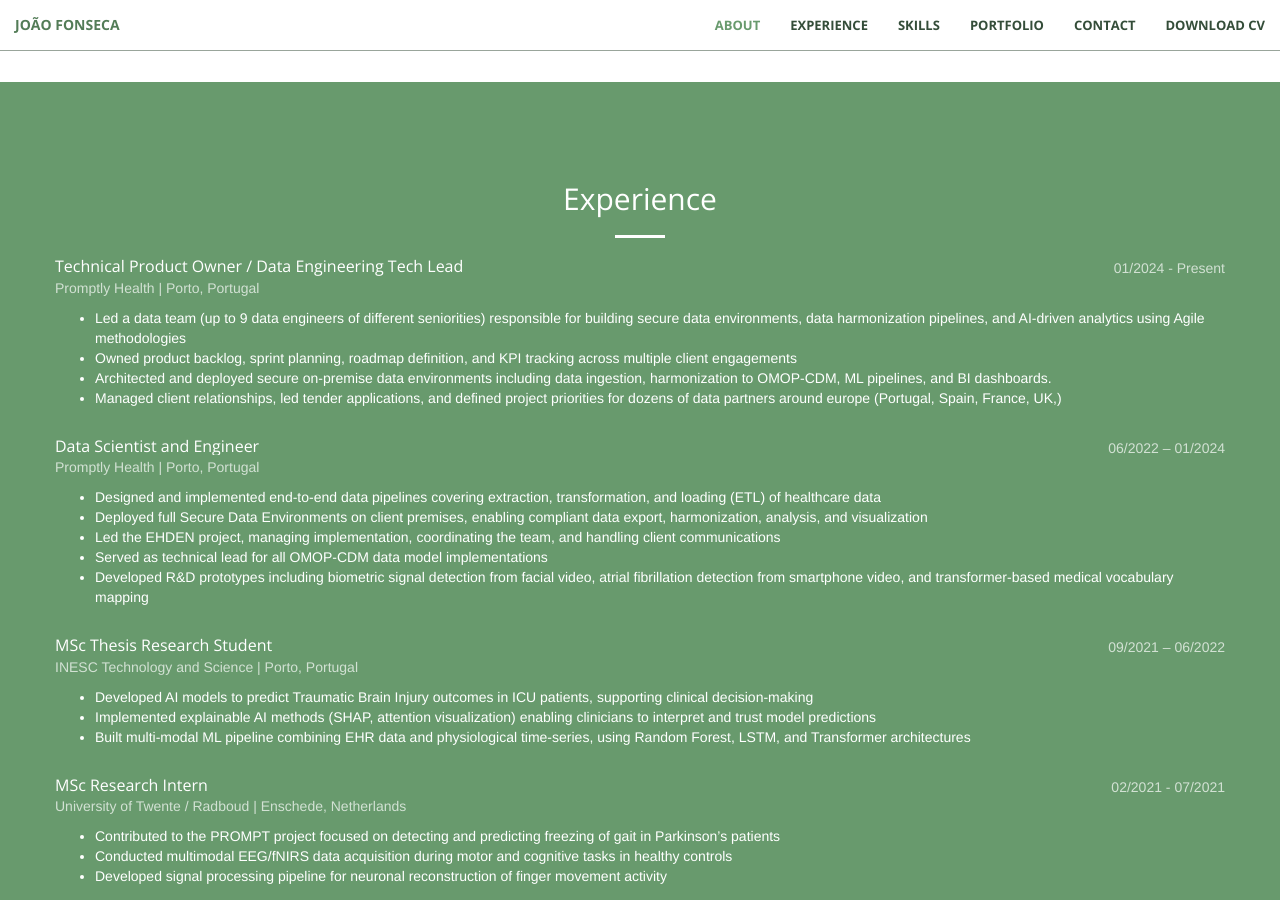
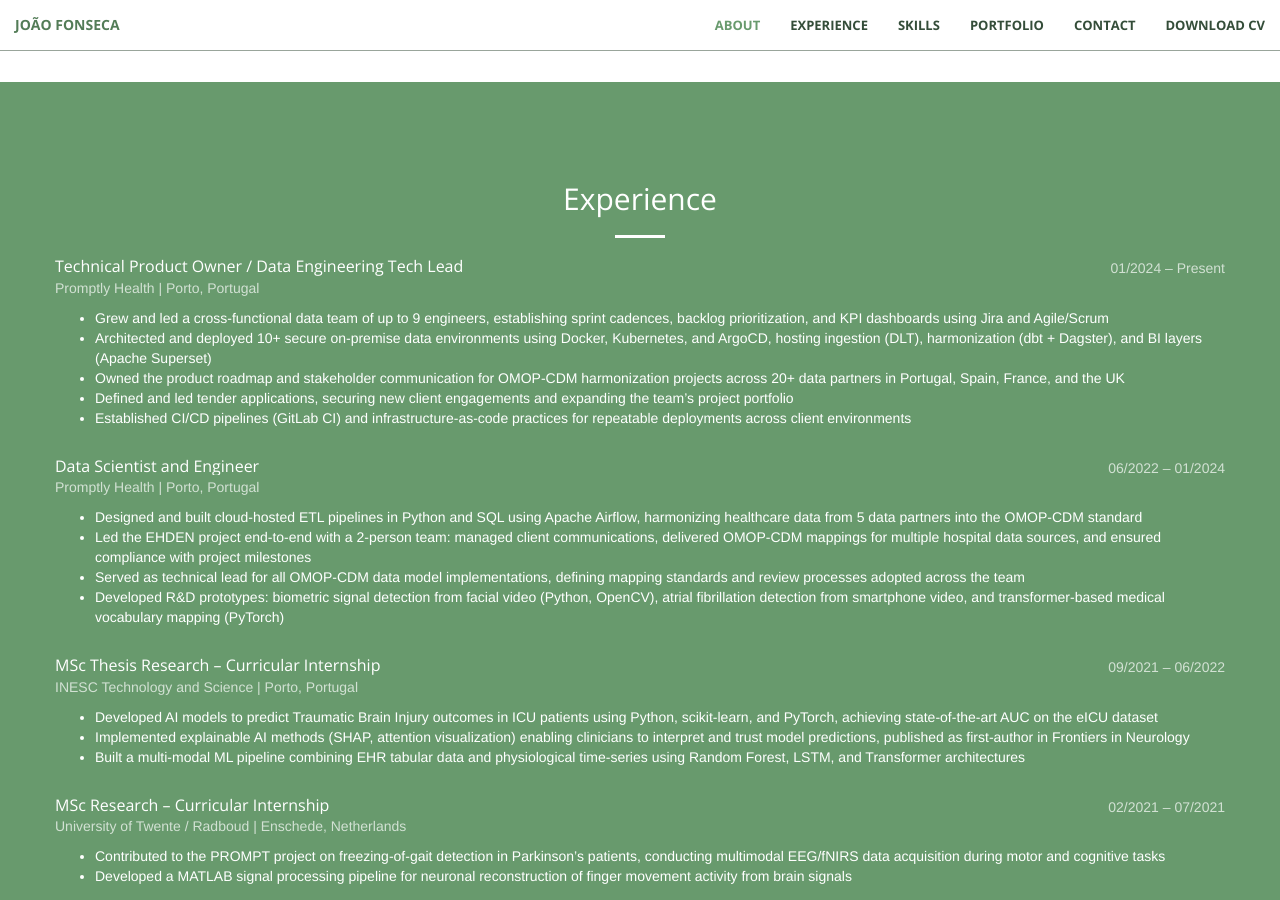
Before and after one commit to joaofonseca9/personal_website, a Jekyll site: the page built from index.html, in a window 1280 px wide and 900 px high, scrolled down 1282 px. Built offline with Jekyll 4.4.1, drawn with Linux system fonts in a browser that asks for light colours.

Commit message:
feat: improve CV content, update skills, add CLAUDE.md
Rewrite experience bullets with action verbs, specific tools, and
quantified impact. Label internships as curricular. Reorganize skills
to reflect current toolkit (add DLT, Databricks, StarRocks, Azure,
ArgoCD; remove GoodData). Fix minor issues (capitalize Europe, remove
trailing comma, standardize en-dashes). Simplify PDF generation pipeline.

```diff
--- a/_data/data.yml
+++ b/_data/data.yml
@@ -7,42 +7,38 @@ experiences:
   title: Experience
   info:
     - role: Technical Product Owner / Data Engineering Tech Lead
-      time: 01/2024 - Present
+      time: 01/2024 – Present
       company: Promptly Health | Porto, Portugal
       details: |
-        - Led a data team (up to 9 data engineers of different seniorities) responsible for building secure data environments, data harmonization pipelines, and AI-driven analytics using Agile methodologies
-        - Owned product backlog, sprint planning, roadmap definition, and KPI tracking across multiple client engagements
-        - Architected and deployed secure on-premise data environments including data ingestion, harmonization to OMOP-CDM, ML pipelines, and BI dashboards.
-        - Managed client relationships, led tender applications, and defined project priorities for dozens of data partners around europe (Portugal, Spain, France, UK,)
-
+        - Grew and led a cross-functional data team of up to 9 engineers, establishing sprint cadences, backlog prioritization, and KPI dashboards using Jira and Agile/Scrum
+        - Architected and deployed 10+ secure on-premise data environments using Docker, Kubernetes, and ArgoCD, hosting ingestion (DLT), harmonization (dbt + Dagster), and BI layers (Apache Superset)
+        - Owned the product roadmap and stakeholder communication for OMOP-CDM harmonization projects across 20+ data partners in Portugal, Spain, France, and the UK
+        - Defined and led tender applications, securing new client engagements and expanding the team's project portfolio
+        - Established CI/CD pipelines (GitLab CI) and infrastructure-as-code practices for repeatable deployments across client environments
 
     - role: Data Scientist and Engineer
       time: 06/2022 – 01/2024
       company: Promptly Health | Porto, Portugal
       details: |
-        - Designed and implemented end-to-end data pipelines covering extraction, transformation, and loading (ETL) of healthcare data
-        - Deployed full Secure Data Environments on client premises, enabling compliant data export, harmonization, analysis, and visualization
-        - Led the EHDEN project, managing implementation, coordinating the team, and handling client communications
-        - Served as technical lead for all OMOP-CDM data model implementations
-        - Developed R&D prototypes including biometric signal detection from facial video, atrial fibrillation detection from smartphone video, and transformer-based medical vocabulary mapping
+        - Designed and built cloud-hosted ETL pipelines in Python and SQL using Apache Airflow, harmonizing healthcare data from 5 data partners into the OMOP-CDM standard
+        - Led the EHDEN project end-to-end with a 2-person team: managed client communications, delivered OMOP-CDM mappings for multiple hospital data sources, and ensured compliance with project milestones
+        - Served as technical lead for all OMOP-CDM data model implementations, defining mapping standards and review processes adopted across the team
+        - Developed R&D prototypes: biometric signal detection from facial video (Python, OpenCV), atrial fibrillation detection from smartphone video, and transformer-based medical vocabulary mapping (PyTorch)
 
-
-    - role: MSc Thesis Research Student
+    - role: MSc Thesis Research – Curricular Internship
       time: 09/2021 – 06/2022
       company: INESC Technology and Science | Porto, Portugal
       details: |
-        - Developed AI models to predict Traumatic Brain Injury outcomes in ICU patients, supporting clinical decision-making
-        - Implemented explainable AI methods (SHAP, attention visualization) enabling clinicians to interpret and trust model predictions
-        - Built multi-modal ML pipeline combining EHR data and physiological time-series, using Random Forest, LSTM, and Transformer architectures
+        - Developed AI models to predict Traumatic Brain Injury outcomes in ICU patients using Python, scikit-learn, and PyTorch, achieving state-of-the-art AUC on the eICU dataset
+        - Implemented explainable AI methods (SHAP, attention visualization) enabling clinicians to interpret and trust model predictions, published as first-author in Frontiers in Neurology
+        - Built a multi-modal ML pipeline combining EHR tabular data and physiological time-series using Random Forest, LSTM, and Transformer architectures
 
-
-    - role: MSc Research Intern
-      time: 02/2021 - 07/2021
+    - role: MSc Research – Curricular Internship
+      time: 02/2021 – 07/2021
       company: University of Twente / Radboud | Enschede, Netherlands
       details: |
-        - Contributed to the PROMPT project focused on detecting and predicting freezing of gait in Parkinson's patients
-        - Conducted multimodal EEG/fNIRS data acquisition during motor and cognitive tasks in healthy controls
-        - Developed signal processing pipeline for neuronal reconstruction of finger movement activity
+        - Contributed to the PROMPT project on freezing-of-gait detection in Parkinson's patients, conducting multimodal EEG/fNIRS data acquisition during motor and cognitive tasks
+        - Developed a MATLAB signal processing pipeline for neuronal reconstruction of finger movement activity from brain signals
 
 education:
   title: Education
@@ -54,34 +50,46 @@ education:
 
 skills:
   software:
-    - category: ETL & Data Engineering
+    - category: Data Engineering & ETL
       items:
         - dbt
         - SQL
         - Python
-        - Airflow
         - Dagster
+        - Apache Airflow
+        - DLT
+    - category: Databases & Analytics
+      items:
+        - Databricks
+        - StarRocks
+        - PostgreSQL
+        - Apache Superset
+    - category: Infrastructure & DevOps
+      items:
+        - Docker
+        - Kubernetes
+        - ArgoCD
+        - GitLab CI
+        - Azure
     - category: Version Control & Project Management
       items:
-        - Jira
+        - Git
         - GitLab
         - GitHub
+        - Jira
     - category: Machine Learning
       items:
         - PyTorch
+        - scikit-learn
         - Keras
         - TensorFlow
-    - category: Business Intelligence
-      items:
-        - Apache Superset
-        - GoodData
   technical:
-    - Data Science & Machine Learning
-    - Data Analysis & Visualization
-    - Product Management
+    - Data Engineering & Pipeline Architecture
+    - OMOP-CDM Healthcare Data Harmonization
+    - Product Ownership & Roadmap Definition
     - Agile & Scrum
-    - AWS (S3, EC2, RDS)
-    - Docker & Kubernetes
+    - Cloud Infrastructure (AWS, Azure)
+    - Secure Data Environments
 
 publications:
   - title: "Learning Models for Traumatic Brain Injury Mortality Prediction on Pediatric Electronic Health Records"
```
Also changed, not shown: CLAUDE.md (added, +31 -0 lines), generate_cv_pdf.py (+16 -57 lines), .github/workflows/deploy.yml.
